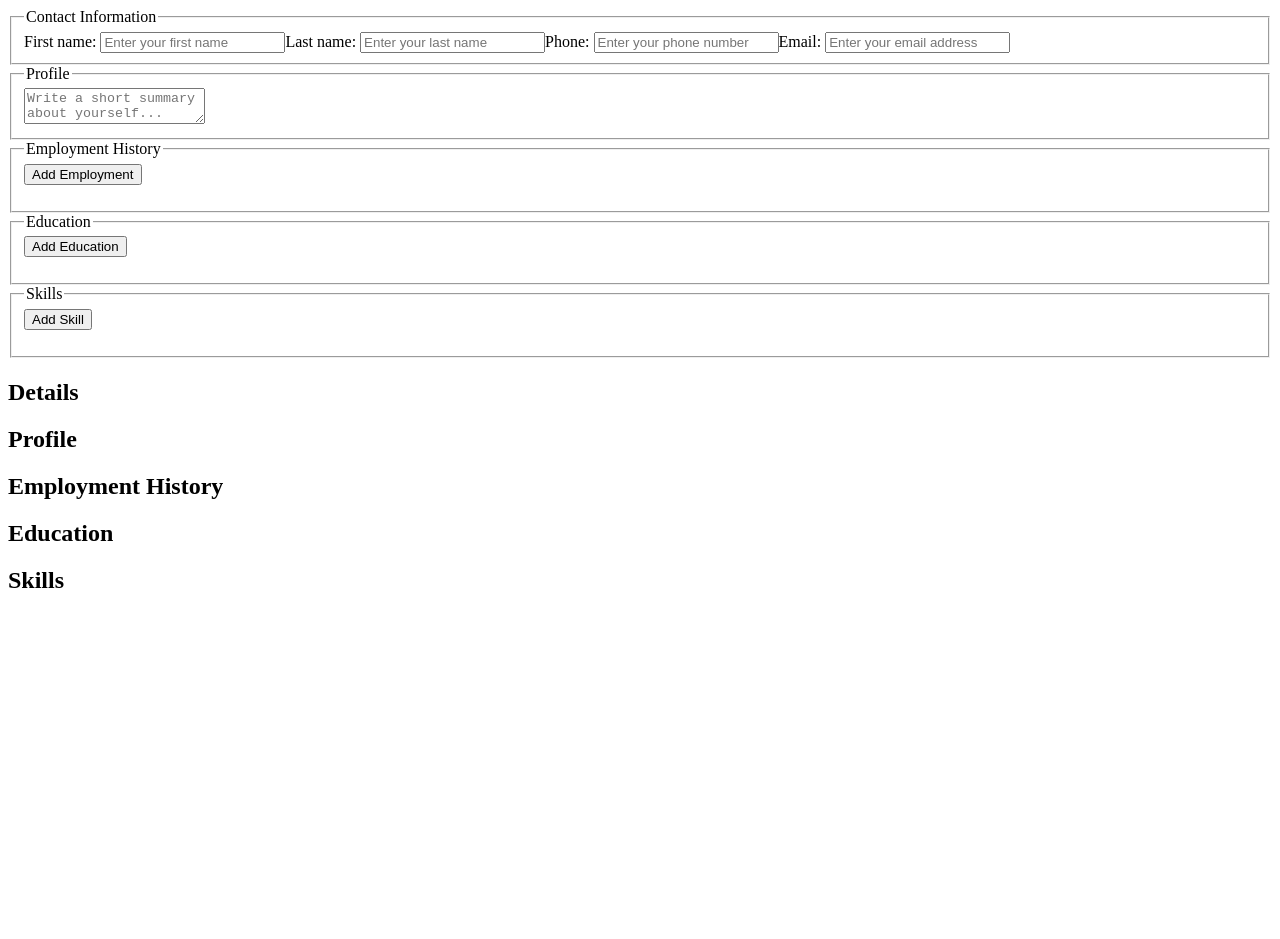
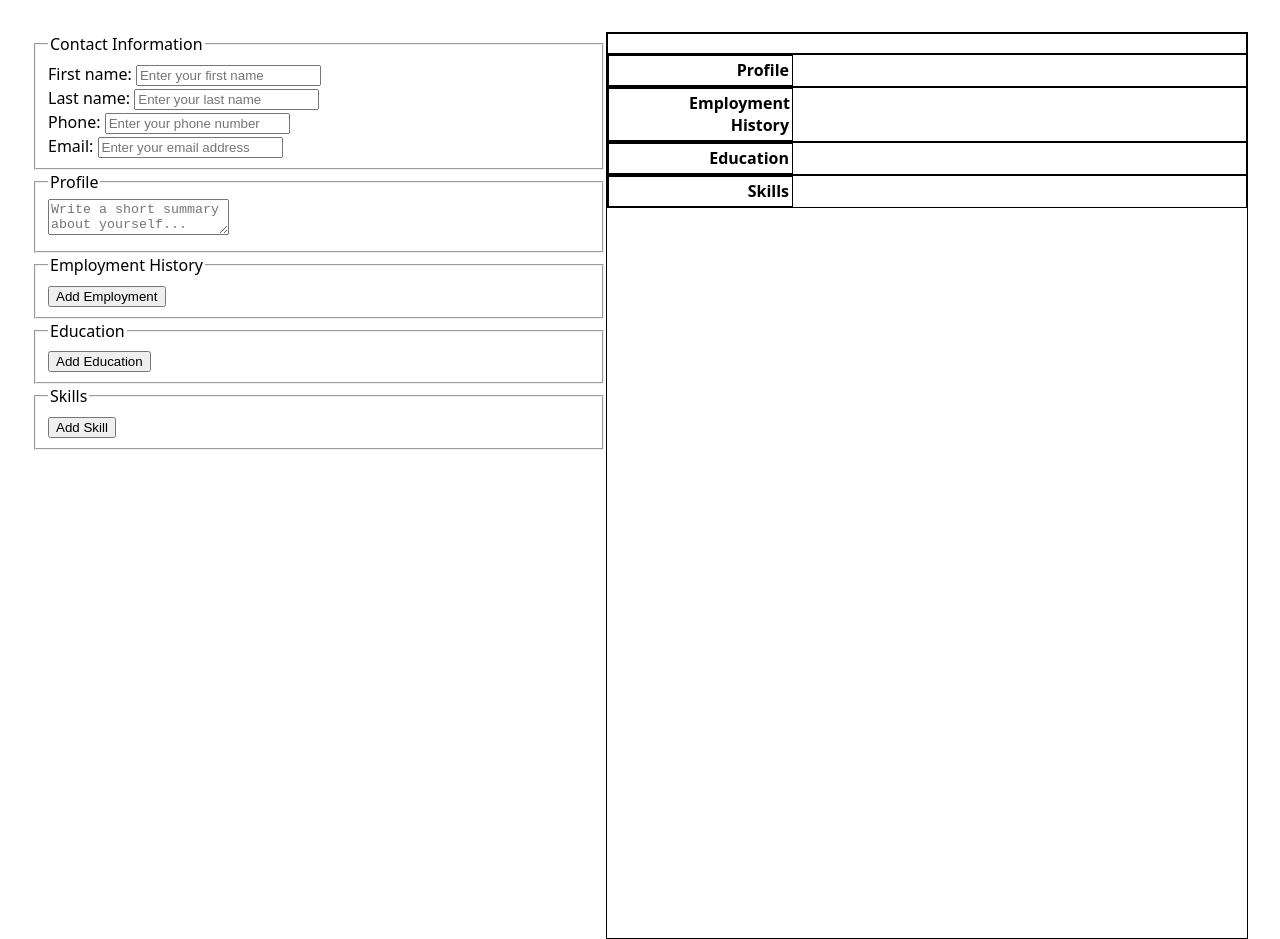
Before and after one commit to harshnugget/TOP-CV-Application, a React (Vite) app: page / in a window 1280 px wide. Before the commit the page ends 800 px from the top, so only its background shows below. Built offline with nearby package versions, Linux system fonts and the light colour scheme.

Commit message:
feat(index.css, App.css, src/components/*): Added basic css styling and classes

```diff
--- a/src/App.css
+++ b/src/App.css
@@ -1,42 +1,159 @@
-/* #root {
+#root {
   max-width: 1280px;
   margin: 0 auto;
   padding: 2rem;
   text-align: center;
+
+  display: grid;
+  grid-template-columns: repeat(2, 1fr);
+  grid-template-rows: 0;
 }
 
-.logo {
-  height: 6em;
-  padding: 1.5em;
-  will-change: filter;
-  transition: filter 300ms;
+/* Form */
+#cv-form {
+  text-align: left;
 }
-.logo:hover {
-  filter: drop-shadow(0 0 2em #646cffaa);
-}
-.logo.react:hover {
-  filter: drop-shadow(0 0 2em #61dafbaa);
+#cv-form .contact-info {
+  display: flex;
+  flex-direction: column;
 }
 
-@keyframes logo-spin {
-  from {
-    transform: rotate(0deg);
-  }
-  to {
-    transform: rotate(360deg);
-  }
+/* CV */
+#cv-container {
+  border: solid black 1px;
+  width: 640px;
+  height: fit-content;
+  min-height: calc(640px * 1.414);
+  display: flex;
+  flex-direction: column;
+}
+#cv-container h1 {
+  font-size: 1.2rem;
+  padding: 0.2rem;
+}
+#cv-container h2 {
+  font-size: 1rem;
+  padding: 0.2rem;
+}
+#cv-container h3 {
+  font-size: 1rem;
+  padding: 0.2rem;
+}
+#cv-container h4 {
+  font-size: 0.9rem;
+  padding: 0.2rem;
+}
+#cv-container p {
+  font-size: 0.9rem;
+  padding: 0.2rem;
 }
 
-@media (prefers-reduced-motion: no-preference) {
-  a:nth-of-type(2) .logo {
-    animation: logo-spin infinite 20s linear;
-  }
+/* Contact Info */
+#cv-container .contact-info {
+  border: solid black 1px;
+  display: grid;
+  grid-template-columns: 1fr;
+  grid-template-rows: repeat(2, min-content);
+  text-align: left;
+}
+#cv-container .details-header {
+  display: none;
+}
+#cv-container .name-container {
+  display: flex;
+}
+#cv-container .name-container .first-name,
+#cv-container .name-container .last-name {
+  color: steelblue;
+}
+#cv-container .contact-info .phone,
+#cv-container .contact-info .email {
+  font-weight: bold;
+  font-size: 0.8rem;
 }
 
-.card {
-  padding: 2em;
+/* Dates */
+#cv-container .date {
+  font-weight: bold;
+  font-size: 0.7rem;
+  color: gray;
 }
 
-.read-the-docs {
-  color: #888;
-} */
+/* Profile */
+#cv-container .profile {
+  border: solid black 1px;
+  display: grid;
+  grid-template-columns: min-content 1fr;
+  text-align: left;
+}
+#cv-container .profile h2 {
+  border: solid black 1px;
+  width: 100px;
+  max-width: 100px;
+  padding-left: 5rem;
+  text-align: right;
+}
+
+/* Employment History */
+#cv-container .employment-history-container {
+  border: solid black 1px;
+  display: grid;
+  grid-template-columns: min-content 1fr;
+  text-align: left;
+}
+#cv-container .employment-history-container h2 {
+  border: solid black 1px;
+  width: 100px;
+  max-width: 100px;
+  padding-left: 5rem;
+  text-align: right;
+}
+#cv-container .employment-history-container .job {
+  margin: 12px 5px;
+}
+
+/* Education */
+#cv-container .education-container {
+  border: solid black 1px;
+  display: grid;
+  grid-template-columns: min-content 1fr;
+  text-align: left;
+}
+#cv-container .education-container h2 {
+  border: solid black 1px;
+  width: 100px;
+  max-width: 100px;
+  padding-left: 5rem;
+  text-align: right;
+}
+#cv-container .grade {
+  display: flex;
+}
+
+/* Skills */
+#cv-container .skills-container {
+  border: solid black 1px;
+  display: grid;
+  grid-template-columns: min-content 1fr;
+  text-align: left;
+}
+#cv-container .skills-container h2 {
+  border: solid black 1px;
+  width: 100px;
+  max-width: 100px;
+  padding-left: 5rem;
+  text-align: right;
+}
+
+/* Sub lists */
+#cv-container .responsibilities-list,
+#cv-container .grades-list,
+#cv-container .skills-list {
+  padding-left: 2rem;
+  list-style: initial;
+}
+#cv-container .responsibilities-list li p,
+#cv-container .grades-list li p,
+#cv-container .skills-list li p {
+  line-height: 1;
+}
--- a/src/components/CV.jsx
+++ b/src/components/CV.jsx
@@ -5,7 +5,7 @@ function ContactInfo({ firstName, lastName, phone, email }) {
         <h1 className="first-name">{firstName}</h1>
         <h1 className="last-name">{lastName}</h1>
       </div>
-      <h2>Details</h2>
+      <h2 class="details-header">Details</h2>
       <p className="phone">{phone}</p>
       <p className="email">{email}</p>
     </div>
@@ -16,7 +16,7 @@ function Profile({ summary }) {
   return (
     <div className="profile">
       <h2>Profile</h2>
-      <p>{summary}</p>
+      <p className="summary">{summary}</p>
     </div>
   );
 }
@@ -25,18 +25,18 @@ function EmploymentHistory({ jobs = [] }) {
   return (
     <div className="employment-history-container">
       <h2>Employment History</h2>
-      <ul>
+      <ul className="jobs-list" style={{ listStyleType: "none" }}>
         {jobs.map((job) => (
           <li key={job.id}>
             <div className="job">
               <h3>{job.title}</h3>
               <p className="date">
-                {job.fromDate}{" "}
-                {job.fromDate && (job.toDate || job.toCurrent) && "-"}{" "}
+                {job.fromDate}
+                {job.fromDate && (job.toDate || job.toCurrent) ? " - " : ""}
                 {job.toCurrent ? "Current" : job.toDate}
               </p>
               <h4>{job.responsibilities.length > 0 && "Responsibilities"}</h4>
-              <ul>
+              <ul className="responsibilities-list">
                 {job.responsibilities.map((resp) => (
                   <li key={resp.id}>
                     <p className="responsibility">{resp.title}</p>
@@ -56,23 +56,26 @@ function Education({ educations = [] }) {
   return (
     <div className="education-container">
       <h2>Education</h2>
-      <ul>
+      <ul style={{ listStyleType: "none" }}>
         {educations.map((education) => (
           <li key={education.id}>
             <div className="education">
               <h3>{education.title}</h3>
               <p className="date">
-                {education.fromDate}{" "}
-                {education.fromDate && education.toDate && "-"}{" "}
+                {education.fromDate}
+                {education.fromDate && education.toDate && " - "}
                 {education.toDate}
               </p>
               <h4>{education.grades.length > 0 && "Grades"}</h4>
-              <ul>
+              <ul className="grades-list">
                 {education.grades.map((grade) => (
                   <li key={grade.id}>
                     <div className="grade">
-                      <p className="grade-title">{grade.title}</p>
-                      <p className="grade-score">{grade.score}</p>
+                      <p className="grade-title">
+                        {grade.title}
+                        {grade.title && grade.score ? " - " : ""}
+                        {grade.score}
+                      </p>
                     </div>
                   </li>
                 ))}
@@ -90,9 +93,11 @@ function Skills({ skills = [] }) {
   return (
     <div className="skills-container">
       <h2>Skills</h2>
-      <ul>
+      <ul className="skills-list">
         {skills.map((skill) => (
-          <li key={skill.id}>{skill.title}</li>
+          <li key={skill.id}>
+            <p>{skill.title}</p>
+          </li>
         ))}
       </ul>
     </div>
@@ -103,7 +108,7 @@ export default function CV({ cvData }) {
   const { contactInfo, profile, jobs, educations, skills } = cvData;
 
   return (
-    <>
+    <div id="cv-container">
       <header>
         <ContactInfo
           firstName={contactInfo.firstName}
@@ -118,6 +123,6 @@ export default function CV({ cvData }) {
         <Education educations={educations} />
         <Skills skills={skills} />
       </main>
-    </>
+    </div>
   );
 }
--- a/src/components/Education.jsx
+++ b/src/components/Education.jsx
@@ -24,7 +24,7 @@ function Grades({ grades, updateGrades }) {
         Add Grade
       </button>
 
-      <ul>
+      <ul style={{ listStyleType: "none" }}>
         {grades.map((grade) => (
           <li key={grade.id}>
             Grade:{" "}
@@ -83,7 +83,7 @@ export default function Education({ educations, setEducations }) {
         Add Education
       </button>
 
-      <ul>
+      <ul style={{ listStyleType: "none" }}>
         {educations.map((ed) => (
           <li key={ed.id}>
             <fieldset>
--- a/src/components/EmploymentHistory.jsx
+++ b/src/components/EmploymentHistory.jsx
@@ -24,7 +24,7 @@ function Responsibilities({ responsibilities, updateResponsibilities }) {
         Add Responsibility
       </button>
 
-      <ul>
+      <ul style={{ listStyleType: "none" }}>
         {responsibilities.map((resp) => (
           <li key={resp.id}>
             <label>
@@ -81,7 +81,7 @@ export default function EmploymentHistory({ jobs, setJobs }) {
         Add Employment
       </button>
 
-      <ul>
+      <ul style={{ listStyleType: "none" }}>
         {jobs.map((job) => (
           <li key={job.id}>
             <fieldset>
--- a/src/components/Form.jsx
+++ b/src/components/Form.jsx
@@ -7,7 +7,7 @@ import Skills from "./Skills.jsx";
 function Form({ formData, updateFormData }) {
   return (
     <>
-      <form>
+      <form id="cv-form">
         <fieldset>
           <legend>Contact Information</legend>
           <ContactInfo
--- a/src/components/Skills.jsx
+++ b/src/components/Skills.jsx
@@ -21,7 +21,7 @@ export default function Skills({ skills, setSkills }) {
         Add Skill
       </button>
 
-      <ul>
+      <ul style={{ listStyleType: "none" }}>
         {skills.map((skill) => (
           <li key={skill.id}>
             <fieldset>
--- a/src/index.css
+++ b/src/index.css
@@ -1,11 +1,7 @@
-/* :root {
+:root {
   font-family: system-ui, Avenir, Helvetica, Arial, sans-serif;
   line-height: 1.5;
   font-weight: 400;
-
-  color-scheme: light dark;
-  color: rgba(255, 255, 255, 0.87);
-  background-color: #242424;
 
   font-synthesis: none;
   text-rendering: optimizeLegibility;
@@ -13,56 +9,30 @@
   -moz-osx-font-smoothing: grayscale;
 }
 
-a {
-  font-weight: 500;
-  color: #646cff;
-  text-decoration: inherit;
-}
-a:hover {
-  color: #535bf2;
-}
-
 body {
   margin: 0;
   display: flex;
-  place-items: center;
+  justify-content: center;
   min-width: 320px;
   min-height: 100vh;
 }
 
-h1 {
-  font-size: 3.2em;
-  line-height: 1.1;
+p,
+h1,
+h2,
+h3,
+h4,
+h5,
+h6,
+ul,
+ol {
+  margin: 0;
+  padding: 0;
+  line-height: 1.4;
 }
 
-button {
-  border-radius: 8px;
-  border: 1px solid transparent;
-  padding: 0.6em 1.2em;
-  font-size: 1em;
-  font-weight: 500;
-  font-family: inherit;
-  background-color: #1a1a1a;
-  cursor: pointer;
-  transition: border-color 0.25s;
+p {
+  word-wrap: break-word;
+  word-break: break-word;
+  line-height: initial;
 }
-button:hover {
-  border-color: #646cff;
-}
-button:focus,
-button:focus-visible {
-  outline: 4px auto -webkit-focus-ring-color;
-}
-
-@media (prefers-color-scheme: light) {
-  :root {
-    color: #213547;
-    background-color: #ffffff;
-  }
-  a:hover {
-    color: #747bff;
-  }
-  button {
-    background-color: #f9f9f9;
-  }
-} */
```
